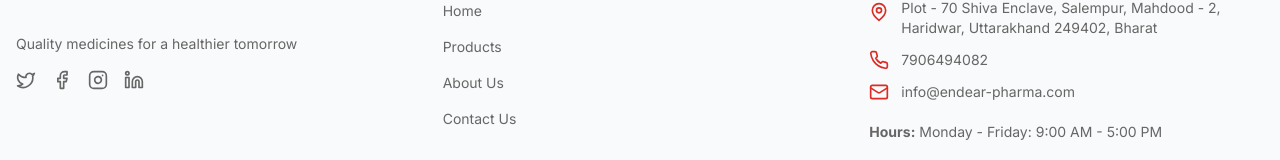
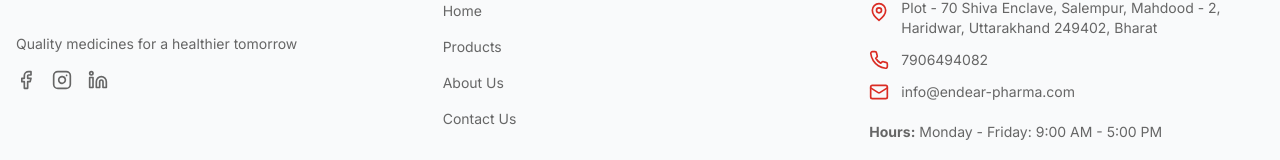
Before and after one commit to gauravshokhanda/endearpharma, a React (Vite) app: page /contact in a window 1280 px wide. Shown: the part 1616-1776 px from the top of the page. Built offline with nearby package versions, Linux system fonts and the light colour scheme.

Commit message:
push buil

```diff
--- a/src/components/Footer.tsx
+++ b/src/components/Footer.tsx
@@ -19,9 +19,6 @@ const Footer: React.FC = () => {
               {companyInfo.tagline}
             </p>
             <div className="flex space-x-4">
-              <a href={companyInfo.socialMedia.twitter} target="_blank" rel="noopener noreferrer" className="text-text-light hover:text-secondary-red transition-colors">
-                <Twitter size={20} />
-              </a>
               <a href={companyInfo.socialMedia.facebook} target="_blank" rel="noopener noreferrer" className="text-text-light hover:text-secondary-red transition-colors">
                 <Facebook size={20} />
               </a>
```
